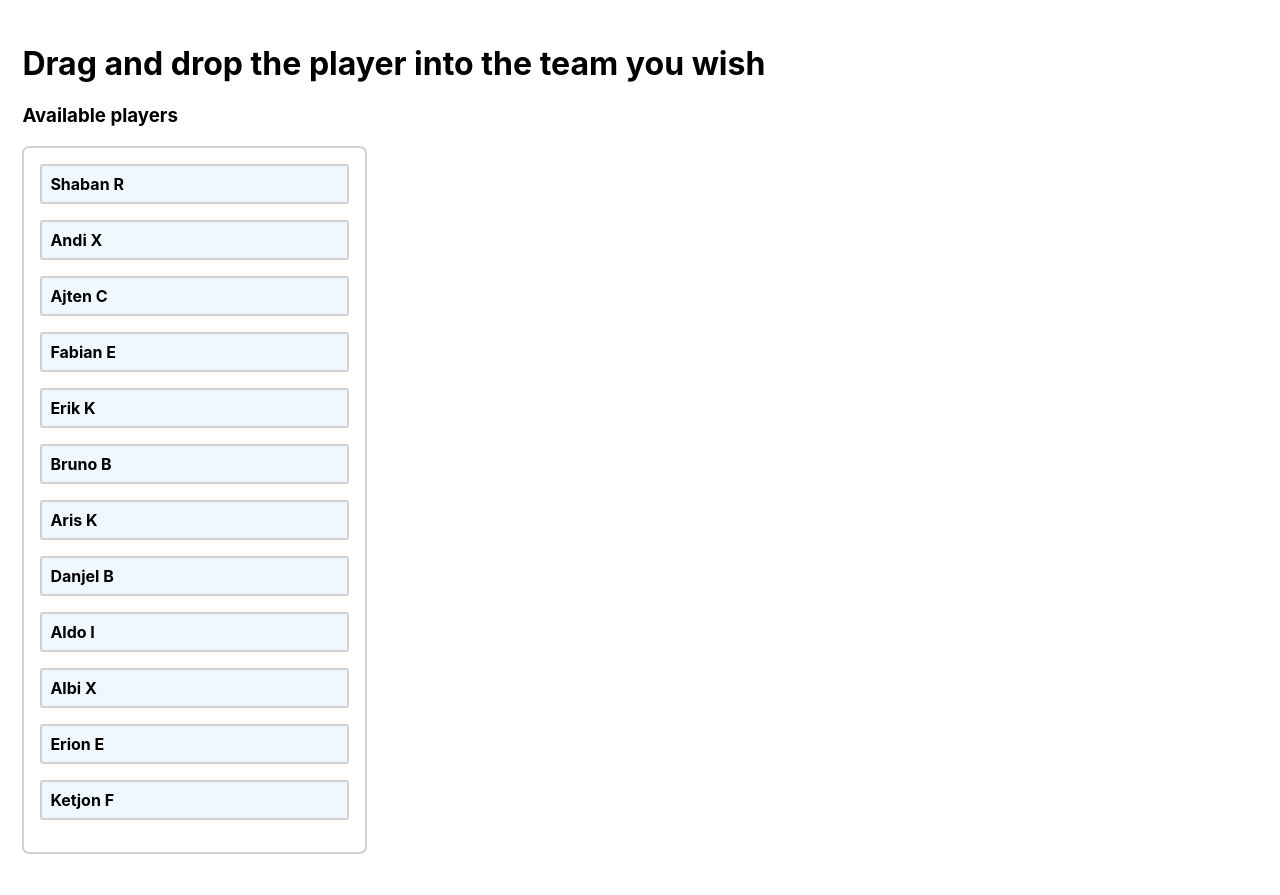
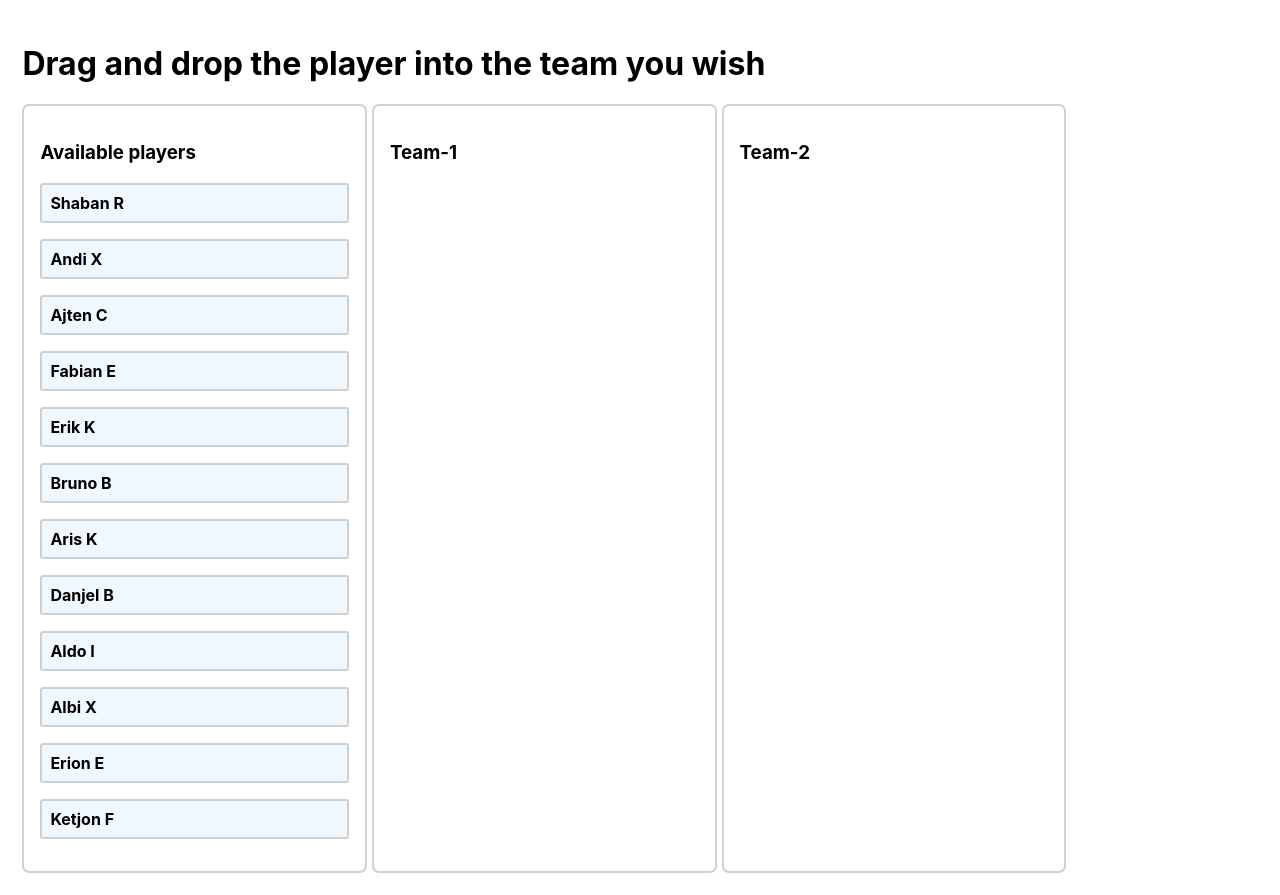
Before and after one commit to omelale/duassis-drag-n-drop, a React (Create React App) app: page / in a window 1280 px wide. Built offline with nearby package versions, Linux system fonts and the light colour scheme.

Commit message:
display available players and other teams

```diff
--- a/src/App.css
+++ b/src/App.css
@@ -2,7 +2,7 @@
 .App-link {
   color: #61dafb;
 }
-
+.teamContainer{display:flex;flex-direction:row}
 #players {
   list-style: none;
   padding-left: 0;
@@ -13,10 +13,14 @@
   max-width:fit-content;
   min-width:25%;
   transition: background-color 0.2s ease-in-out;
+  margin-right:0.3rem;
+  display: flex;
+  flex-direction: column;
+  flex:1
 }
 #players.isDraggingOver{background-color: #d7f2d7}
 
-#players li {
+#players #player {
   display: flex;
   align-items: center;
   border: solid 2px #d0d0d0;
@@ -25,7 +29,7 @@
   margin-bottom: 1em;
   background-color: aliceblue;
 }
-#players li.dragging{background-color:rgba(176, 176, 189, 0.473)}
+#players #player.dragging{background-color:rgba(176, 176, 189, 0.473)}
 
 #players p {
   max-width: none;
--- a/src/App.js
+++ b/src/App.js
@@ -1,4 +1,4 @@
-import React, { useState } from 'react';
+import React, { useEffect, useState } from 'react';
 import { DragDropContext } from 'react-beautiful-dnd';
 import './App.css';
 import data from './constants/data';
@@ -6,25 +6,8 @@ import Team from './components/Team'
 
 function App() {
     const [players, updatePlayers] = useState(data.players);
+    const [teams, setTeams] = useState(data.sq);
     const teamNumber = data.teams;
-    const playerIds = players.map((player) => player.id);
-    const teams = [];
-    for (let i = 0; i <= teamNumber; i++) {
-        if(i == 0){
-            teams[`team-${i}`] = {
-                'id': `team-${i}`,
-                'name': `Available players`,
-                'playerIds': playerIds
-            }
-        } else {
-            teams[`team-${i}`] = {
-                'id': `team-${i}`,
-                'name': `Team-${i + 1}`,
-                'playerIds': [],
-            }
-        }
-    }
-
     const handleOnDragEnd = (result) => {
         if (!result.destination) return;
 
@@ -39,10 +22,17 @@ function App() {
         <div className="App">
             <header className="App-header">
                 <h1>Drag and drop the player into the team you wish</h1>
-                <DragDropContext onDragEnd={handleOnDragEnd}>
-                    <h3>Available players</h3>
-                    <Team players={players}/>
-                </DragDropContext>
+                <div className="container teamContainer">
+                    <DragDropContext onDragEnd={handleOnDragEnd}>
+                        {/* <Team players={players} id="available"/> */}
+                        {
+                            teams.map(team => {
+                                const teamPlayers = team.playerIds.map(playerId => players.find(p => p.id === playerId));
+                                return <Team players={teamPlayers} id={team.id} name={team.name} />
+                            })
+                        }
+                    </DragDropContext>
+                </div>
             </header>
         </div>
     );
--- a/src/components/Player.js
+++ b/src/components/Player.js
@@ -5,11 +5,11 @@ function Player(props) {
     return (
         <Draggable draggableId={props.id.toString()} index={props.index}>
             {(provided, snapshot) => (
-                <li ref={provided.innerRef} className={snapshot.isDragging ? 'dragging' : ''} {...provided.draggableProps} {...provided.dragHandleProps} >
+                <div id="player" ref={provided.innerRef} className={snapshot.isDragging ? 'dragging' : ''} {...provided.draggableProps} {...provided.dragHandleProps} >
                     <p>
                         {props.player.name + ' ' + props.player.lastName}
                     </p>
-                </li>
+                </div>
             )}
         </Draggable>
     )
--- a/src/components/Team.js
+++ b/src/components/Team.js
@@ -5,14 +5,15 @@ import Player from './Player'
 
 function Team(props) {
     return (
-        <Droppable droppableId="players">
+        <Droppable droppableId={props.id} className="container">
             {(provided, snapshot) => (
-                <ul id="players" {...provided.droppableProps} ref={provided.innerRef} className={snapshot.isDraggingOver ? 'isDraggingOver' : ''} >
+                <div id="players" {...provided.droppableProps} ref={provided.innerRef} className={snapshot.isDraggingOver ? 'isDraggingOver' : ''} >
+                    <h3>{props.name}</h3>
                     {props.players.map((player, index) => {
                         return <Player key={player.id} player={player} id={player.id} index={index} />
                     })}
                     {provided.placeholder}
-                </ul>
+                </div>
             )}
         </Droppable>
     )
--- a/src/constants/data.js
+++ b/src/constants/data.js
@@ -65,5 +65,22 @@ const players = [
     },
 
 ];
+const playerIds = players.map((player) => player.id);
+const sq = [];
+for (let i = 0; i <= teams; i++) {
+    if (i === 0) {
+        sq[i] = {
+            'id': `team-${i}`,
+            'name': `Available players`,
+            'playerIds': playerIds
+        }
+    } else {
+        sq[i] = {
+            'id': `team-${i}`,
+            'name': `Team-${i}`,
+            'playerIds': [],
+        }
+    }
+}
 
-export default { teams, playersPerTeam, players}
+export default { teams, playersPerTeam, players, sq}
```
